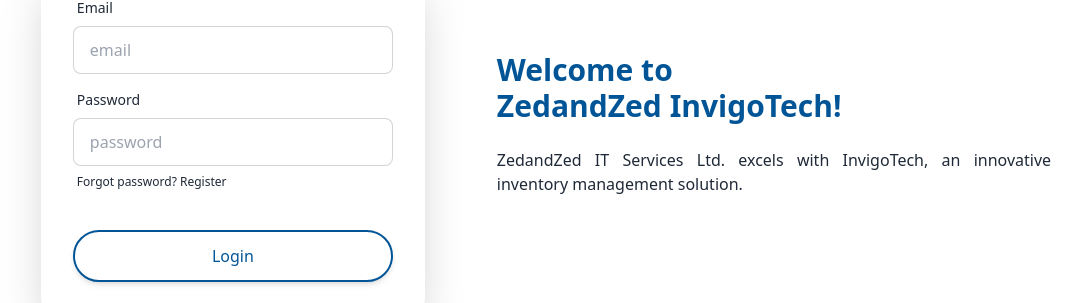
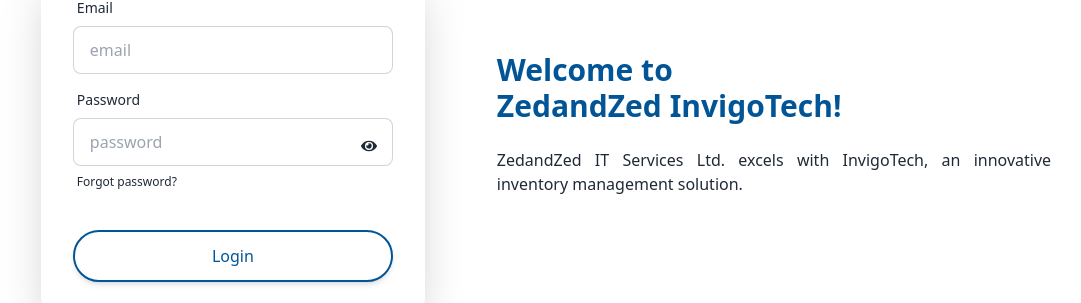
Before and after one commit to imtiaz-ahmmed/ZedandZed-Invigo-Tech-client, a React (Vite) app: page /login in a window 1280 px wide. Shown: the part 249-552 px from the top of the page, without its empty margins (90-1171 px from the left). Built offline with nearby package versions, Linux system fonts and the light colour scheme; no server answers.

Commit message:
Show password functionality added in the login & user registration page

```diff
--- a/src/Pages/Login/Login.jsx
+++ b/src/Pages/Login/Login.jsx
@@ -1,14 +1,16 @@
 import { Link, useNavigate } from "react-router-dom";
 import { CiLogin } from "react-icons/ci";
+import { RiEyeCloseFill } from "react-icons/ri";
+import { FaEye } from "react-icons/fa";
 import logo from "../../../public/c_logo.jpg";
-import { useContext } from "react";
+import { useContext, useState } from "react";
 import { AuthContext } from "../../Providers/AuthProviders";
 import Swal from "sweetalert2";
 import { Helmet } from "react-helmet";
 const Login = () => {
   const { signIn } = useContext(AuthContext);
   const navigate = useNavigate();
-
+  const [passwordVisible, setPasswordVisible] = useState(false);
   const handleLogin = (event) => {
     event.preventDefault();
     const form = event.target;
@@ -59,30 +61,34 @@
                   required
                 />
               </div>
-              <div className="form-control">
+              <div className="form-control relative">
                 <label className="label">
                   <span className="label-text">Password</span>
                 </label>
                 <input
-                  type="password"
+                  type={passwordVisible ? "text" : "password"}
                   name="password"
                   placeholder="password"
                   className="input input-bordered"
                   required
                 />
+                <span
+                  className="absolute mt-14 ms-52 md:ms-72 cursor-pointer"
+                  onClick={() => setPasswordVisible(!passwordVisible)}
+                >
+                  {passwordVisible ? <RiEyeCloseFill /> : <FaEye />}
+                </span>
+
                 <label className="label">
-                  <Link
-                    to="/register"
-                    className="label-text-alt link link-hover"
-                  >
-                    Forgot password? Register
-                  </Link>
+                  <span className="label-text-alt link link-hover">
+                    Forgot password?
+                  </span>
                 </label>
               </div>
               <div className="form-control mt-6">
                 <div className="relative inline-flex items-center justify-center p-4 px-6 py-3 overflow-hidden font-medium text-indigo-600 transition duration-300 ease-out border-2 border-[#015597] rounded-full shadow-md group">
                   <span className="absolute inset-0 flex items-center justify-center  h-full text-white duration-300 -translate-x-full bg-[#015597] group-hover:translate-x-0 ease">
-                    <button className="text-2xl flex items-center cursor-pointer  ">
+                    <button className="text-2xl flex items-center cursor-pointer">
                       <input type="submit" value=" " />
                       <CiLogin />
                     </button>
--- a/src/Pages/Register/Register.jsx
+++ b/src/Pages/Register/Register.jsx
@@ -1,16 +1,18 @@
 import { GiArchiveRegister } from "react-icons/gi";
 import logo from "../../../public/c_logo.jpg";
 import { useForm } from "react-hook-form";
-import { useContext } from "react";
+import { useContext, useState } from "react";
 import { AuthContext } from "../../Providers/AuthProviders";
 import { Link } from "react-router-dom";
 import { FaHome } from "react-icons/fa";
 import Swal from "sweetalert2";
 import { Helmet } from "react-helmet";
-
+import { RiEyeCloseFill } from "react-icons/ri";
+import { FaEye } from "react-icons/fa";
 const Register = () => {
   const { register, handleSubmit, reset } = useForm();
   const { createUser } = useContext(AuthContext);
+  const [passwordVisible, setPasswordVisible] = useState(false);
 
   const onSubmit = (data) => {
     console.log(data);
@@ -103,18 +105,24 @@
                   required
                 />
               </div>
-              <div className="form-control">
+              <div className="form-control relative">
                 <label className="label">
                   <span className="label-text">Password</span>
                 </label>
                 <input
                   {...register("password")}
-                  type="password"
+                  type={passwordVisible ? "text" : "password"}
                   name="password"
                   placeholder="password"
                   className="input input-bordered"
                   required
                 />
+                <span
+                  className="absolute mt-14 ms-52 md:ms-72 cursor-pointer"
+                  onClick={() => setPasswordVisible(!passwordVisible)}
+                >
+                  {passwordVisible ? <RiEyeCloseFill /> : <FaEye />}
+                </span>
               </div>
               <div className="form-control mt-6">
                 <div className="relative inline-flex items-center justify-center p-4 px-6 py-3 overflow-hidden font-medium text-indigo-600 transition duration-300 ease-out border-2 border-[#015597] rounded-full shadow-md group">
```
